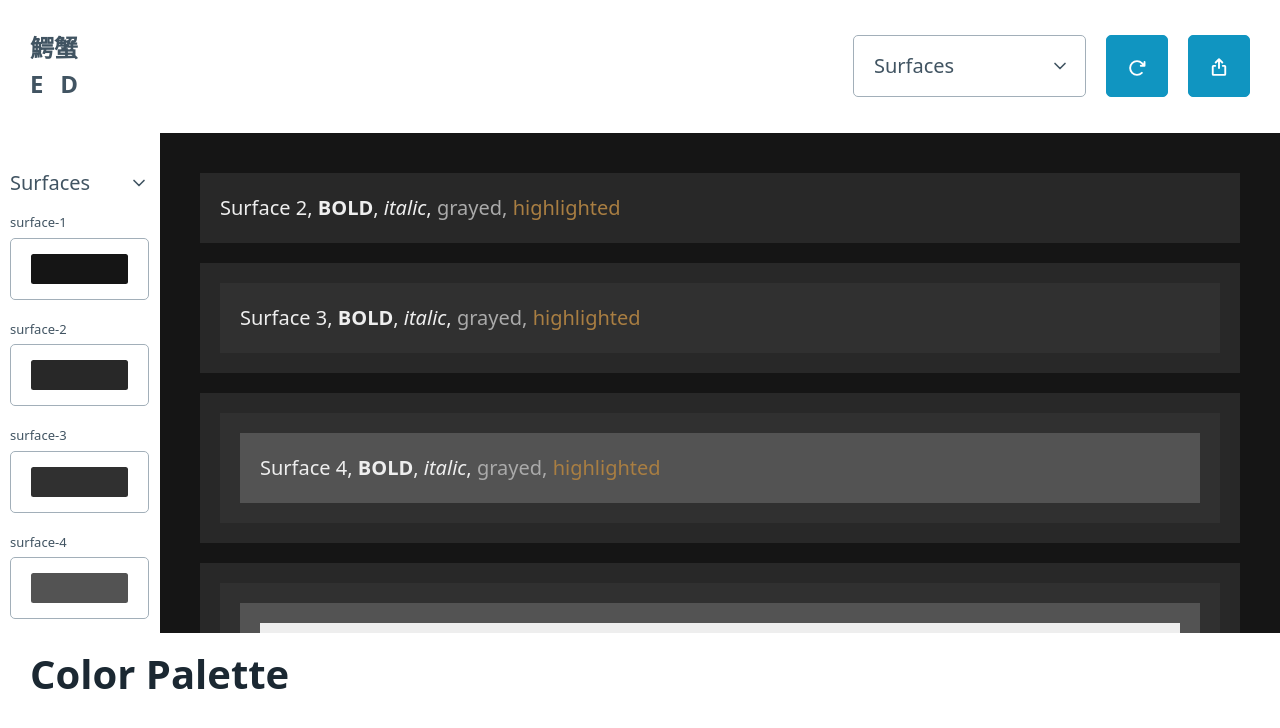
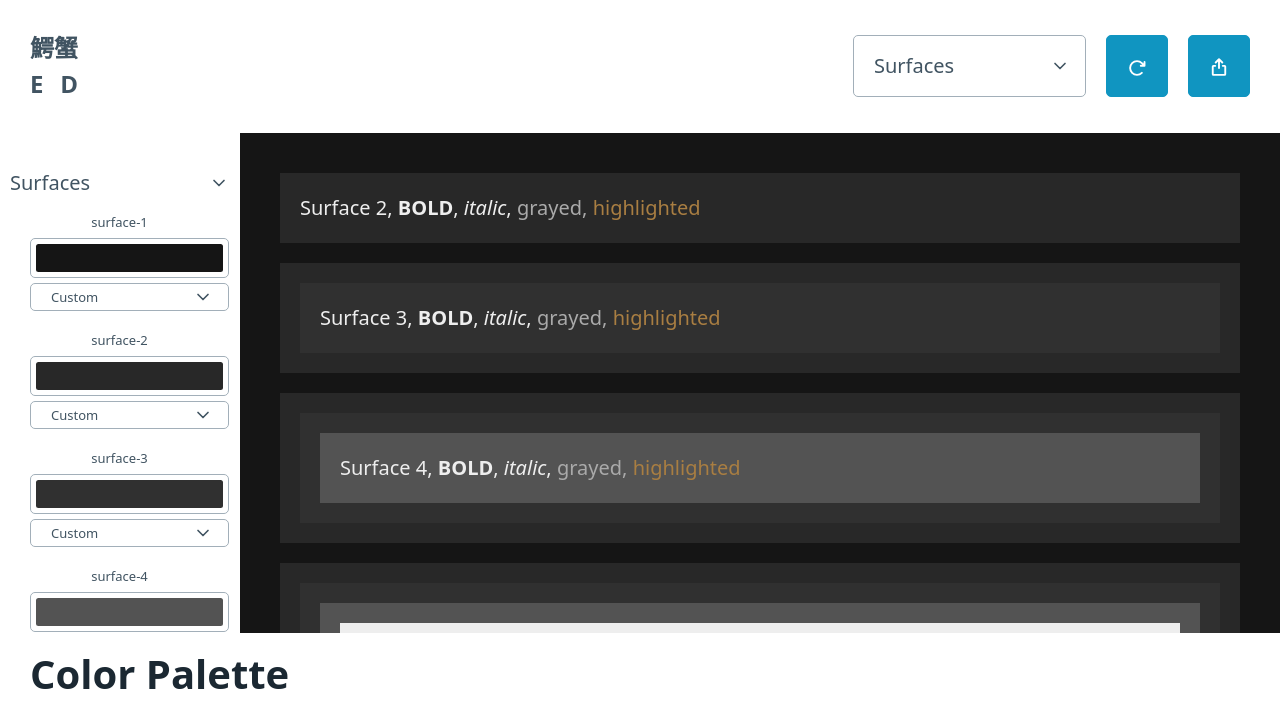
Before and after one commit to wrex/ed-themer, a SvelteKit app: page / in a window 1280 px wide. Both pictures are taken after a click on the heading "Surfaces". Shown: the top 728 px of the page. Built offline with nearby package versions, Linux system fonts and the light colour scheme.

Commit message:
use ColorPropPicker

```diff
--- a/src/app.css
+++ b/src/app.css
@@ -1,7 +1,7 @@
 .app-container {
 	display: grid;
 	height: 100vh;
-	grid-template-columns: 8em 1fr;
+	grid-template-columns: 12em 1fr;
 	grid-template-rows: auto 3fr 1fr;
 	grid-template-areas:
 		'nav         nav'
@@ -27,6 +27,7 @@
 
 #user-colors label {
 	font-size: small;
+	text-align: center;
 }
 
 #samples {
--- a/src/components/ColorPropNav.svelte
+++ b/src/components/ColorPropNav.svelte
@@ -1,42 +1,51 @@
 <script>
-  import SurfaceColors from "../components/SurfaceColors.svelte";
-  import TextColors from "../components/TextColors.svelte";
-  import ItemTypeColors from "../components/ItemTypeColors.svelte";
-  import SrsStageColors from "../components/SrsStageColors.svelte";
-  import BrandColors from "../components/BrandColors.svelte";
-  import LessonReviewColors from "../components/LessonReviewColors.svelte";
+  import ColorPropPicker from "./ColorPropPicker.svelte";
+
+  import {surfaceNames, textNames, brandNames, typeNames, srsNames, reviewNames} from '$lib/utils';
 </script>
 
 <aside id="user-colors">
   <form>
     <details>
       <summary>Surfaces</summary>
-      <SurfaceColors />
+      {#each surfaceNames as name}
+        <ColorPropPicker id={name} />
+      {/each}
     </details>
 
     <details>
       <summary>Text</summary>
-      <TextColors />
+      {#each textNames as name}
+        <ColorPropPicker id={name} />
+      {/each}
     </details>
 
     <details>
       <summary>Brand</summary>
-      <BrandColors />
+      {#each brandNames as name}
+        <ColorPropPicker id={name} />
+      {/each}
     </details>
 
     <details>
       <summary>Types</summary>
-      <ItemTypeColors />
+      {#each typeNames as name}
+        <ColorPropPicker id={name} />
+      {/each}
     </details>
 
     <details>
       <summary>SRS</summary>
-      <SrsStageColors />
+      {#each srsNames as name}
+        <ColorPropPicker id={name} />
+      {/each}
     </details>
 
     <details>
       <summary>Reviews</summary>
-      <LessonReviewColors />
+      {#each reviewNames as name}
+        <ColorPropPicker id={name} />
+      {/each}
     </details>
   </form>
 </aside>
--- /dev/null
+++ b/src/components/ColorPropPicker.svelte
@@ -0,0 +1,52 @@
+<script>
+  /**
+   * @type string;
+   */
+  export let id;
+
+  import {allPropNames} from '$lib/utils';
+  import {userProps} from '$lib/stores';
+
+  /**
+   * @type string;
+   */
+  let selected;
+
+  const handleChange = () => {
+    if (allPropNames.includes(selected)) {
+      $userProps[`--USER-${id}`] = $userProps[`--USER-${selected}`];
+    }
+  }
+
+
+</script>
+
+<label for={id}>{id}</label>
+<div class="controls">
+  <input type="color" name={id} id={id} bind:value={$userProps[`--USER-${id}`]}
+  on:change={() => selected = ""}>
+  <select bind:value={selected} on:change={handleChange}>
+    <option value="" disabled selected>Custom</option>
+    {#each allPropNames.filter(name => name !== id) as name}
+    <option>{name}</option>
+    {/each}
+  </select>
+</div>
+
+<style>
+  .controls {
+    padding-left: 1em;
+  }
+  input {
+    margin-bottom: 0;
+    padding: 0.25em;
+    height: 2em;
+  }
+  select {
+    display: inline-block;
+    font-size: small;
+    line-height: 1;
+    padding-block: 0.5em;
+  }
+
+</style>
--- a/src/components/ItemTypeColors.svelte
+++ /dev/null
@@ -1,12 +0,0 @@
-<script>
-  import {userProps} from '$lib/stores.js';
-</script>
-
-<label for="radical-clr">radical-clr</label>
-<input type="color" name="radical-clr" id="radical-clr" bind:value={$userProps['--USER-radical-clr']}>
-
-<label for="kanji-clr">kanji-clr</label>
-<input type="color" name="kanji-clr" id="kanji-clr" bind:value={$userProps['--USER-kanji-clr']}>
-
-<label for="vocab-clr">vocab-clr</label>
-<input type="color" name="vocab-clr" id="vocab-clr" bind:value={$userProps['--USER-vocab-clr']}>
--- a/src/components/LessonReviewColors.svelte
+++ /dev/null
@@ -1,21 +0,0 @@
-<script>
-  import {userProps} from '$lib/stores.js';
-</script>
-
-<label for="lesson-clr">lesson-clr</label>
-<input type="color" name="lesson-clr" id="lesson-clr" bind:value={$userProps['--USER-lesson-clr']}>
-
-<label for="review-clr">review-clr</label>
-<input type="color" name="review-clr" id="review-clr" bind:value={$userProps['--USER-review-clr']}>
-
-<label for="correct">correct</label>
-<input type="color" name="correct" id="correct" bind:value={$userProps['--USER-correct']}>
-
-<label for="incorrect">incorrect</label>
-<input type="color" name="incorrect" id="incorrect" bind:value={$userProps['--USER-incorrect']}>
-
-<label for="meaning-clr">meaning-clr</label>
-<input type="color" name="meaning-clr" id="meaning-clr" bind:value={$userProps['--USER-meaning-clr']}>
-
-<label for="reading-clr">reading-clr</label>
-<input type="color" name="reading-clr" id="reading-clr" bind:value={$userProps['--USER-reading-clr']}>
--- a/src/components/SrsStageColors.svelte
+++ /dev/null
@@ -1,18 +0,0 @@
-<script>
-  import {userProps} from '$lib/stores.js';
-</script>
-
-<label for="apprentice-clr">apprentice-clr</label>
-<input type="color" name="apprentice-clr" id="apprentice-clr" bind:value={$userProps['--USER-apprentice-clr']}>
-
-<label for="guru-clr">guru-clr</label>
-<input type="color" name="guru-clr" id="guru-clr" bind:value={$userProps['--USER-guru-clr']}>
-
-<label for="master-clr">master-clr</label>
-<input type="color" name="master-clr" id="master-clr" bind:value={$userProps['--USER-master-clr']}>
-
-<label for="enlightened-clr">enlightened-clr</label>
-<input type="color" name="enlightened-clr" id="enlightened-clr" bind:value={$userProps['--USER-enlightened-clr']}>
-
-<label for="burned-clr">burned-clr</label>
-<input type="color" name="burned-clr" id="burned-clr" bind:value={$userProps['--USER-burned-clr']}>
--- a/src/components/SurfaceColors.svelte
+++ /dev/null
@@ -1,18 +0,0 @@
-<script>
-  import {userProps} from '$lib/stores.js';
-</script>
-
-<label for="surface-1">surface-1</label>
-<input type="color" name="surface-1" id="surface-1" bind:value={$userProps['--USER-surface-1']}>
-
-<label for="surface-2">surface-2</label>
-<input type="color" name="surface-2" id="surface-2" bind:value={$userProps['--USER-surface-2']}>
-
-<label for="surface-3">surface-3</label>
-<input type="color" name="surface-3" id="surface-3" bind:value={$userProps['--USER-surface-3']}>
-
-<label for="surface-4">surface-4</label>
-<input type="color" name="surface-4" id="surface-4" bind:value={$userProps['--USER-surface-4']}>
-
-<label for="inverted-surface">inverted-surface</label>
-<input type="color" name="inverted-surface" id="inverted-surface" bind:value={$userProps['--USER-inverted-surface']}>
--- a/src/components/TextColors.svelte
+++ /dev/null
@@ -1,15 +0,0 @@
-<script>
-  import {userProps} from '$lib/stores.js';
-</script>
-
-<label for="text-clr">text-clr</label>
-<input type="color" name="text-clr" id="text-clr" bind:value={$userProps['--USER-text-clr']}>
-
-<label for="inverted-text">inverted-text</label>
-<input type="color" name="inverted-text" id="inverted-text" bind:value={$userProps['--USER-inverted-text']}>
-
-<label for="highlight-text">highlight-text</label>
-<input type="color" name="highlight-text" id="highlight-text" bind:value={$userProps['--USER-highlight-text']}>
-
-<label for="grayed-text">grayed-text</label>
-<input type="color" name="grayed-text" id="grayed-text" bind:value={$userProps['--USER-grayed-text']}>
--- /dev/null
+++ b/src/lib/utils.js
@@ -0,0 +1,60 @@
+export const allPropNames = [
+	'surface-1',
+	'surface-2',
+	'surface-3',
+	'surface-4',
+	'inverted-surface',
+	'text-clr',
+	'inverted-text',
+	'highlight-text',
+	'grayed-text',
+	'brand',
+	'progress-clr',
+	'success-clr',
+	'alert-clr',
+	'radical-clr',
+	'kanji-clr',
+	'vocab-clr',
+	'apprentice-clr',
+	'guru-clr',
+	'master-clr',
+	'enlightened-clr',
+	'burned-clr',
+	'lesson-clr',
+	'review-clr',
+	'correct',
+	'incorrect',
+	'meaning-clr',
+	'reading-clr'
+];
+
+export const surfaceNames = [
+	'surface-1',
+	'surface-2',
+	'surface-3',
+	'surface-4',
+	'inverted-surface'
+];
+
+export const textNames = ['text-clr', 'inverted-text', 'highlight-text', 'grayed-text'];
+
+export const brandNames = ['brand', 'progress-clr', 'success-clr', 'alert-clr'];
+
+export const typeNames = ['radical-clr', 'kanji-clr', 'vocab-clr'];
+
+export const srsNames = [
+	'apprentice-clr',
+	'guru-clr',
+	'master-clr',
+	'enlightened-clr',
+	'burned-clr'
+];
+
+export const reviewNames = [
+	'lesson-clr',
+	'review-clr',
+	'correct',
+	'incorrect',
+	'meaning-clr',
+	'reading-clr'
+];
```
